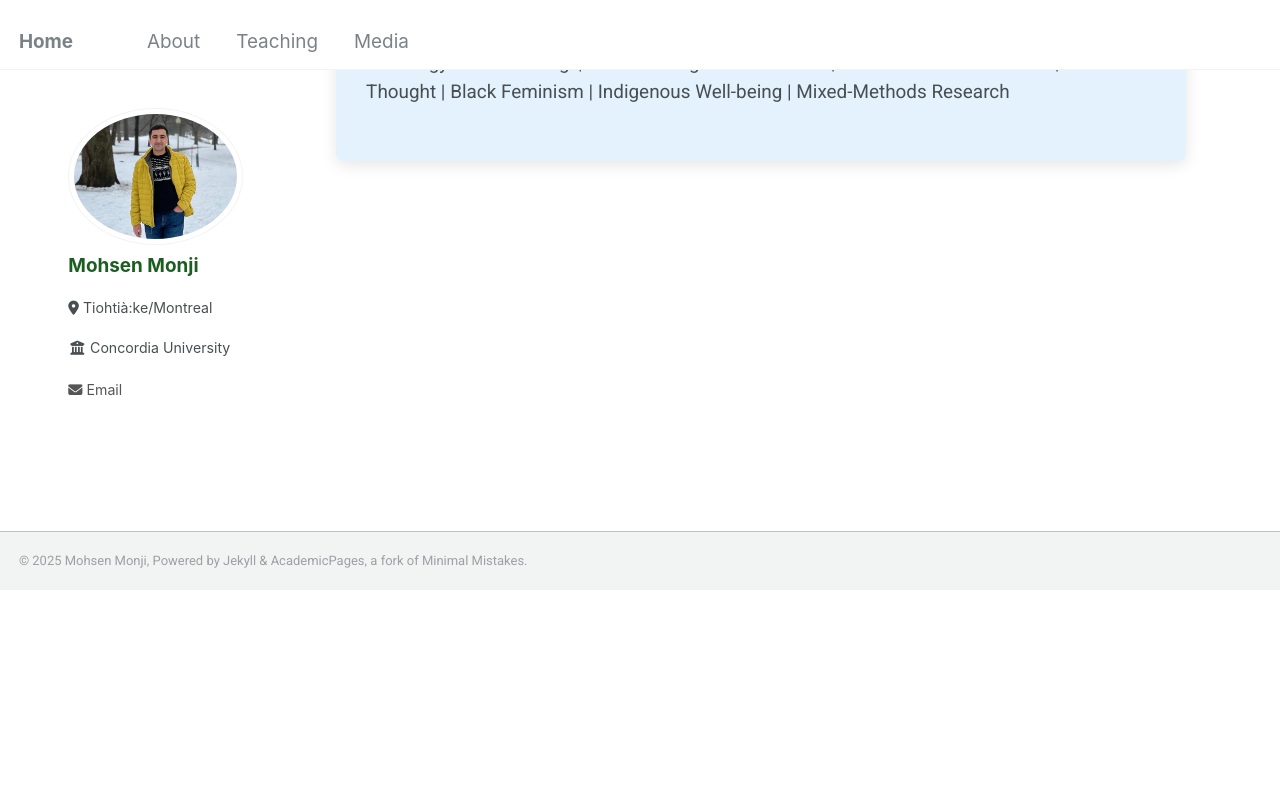
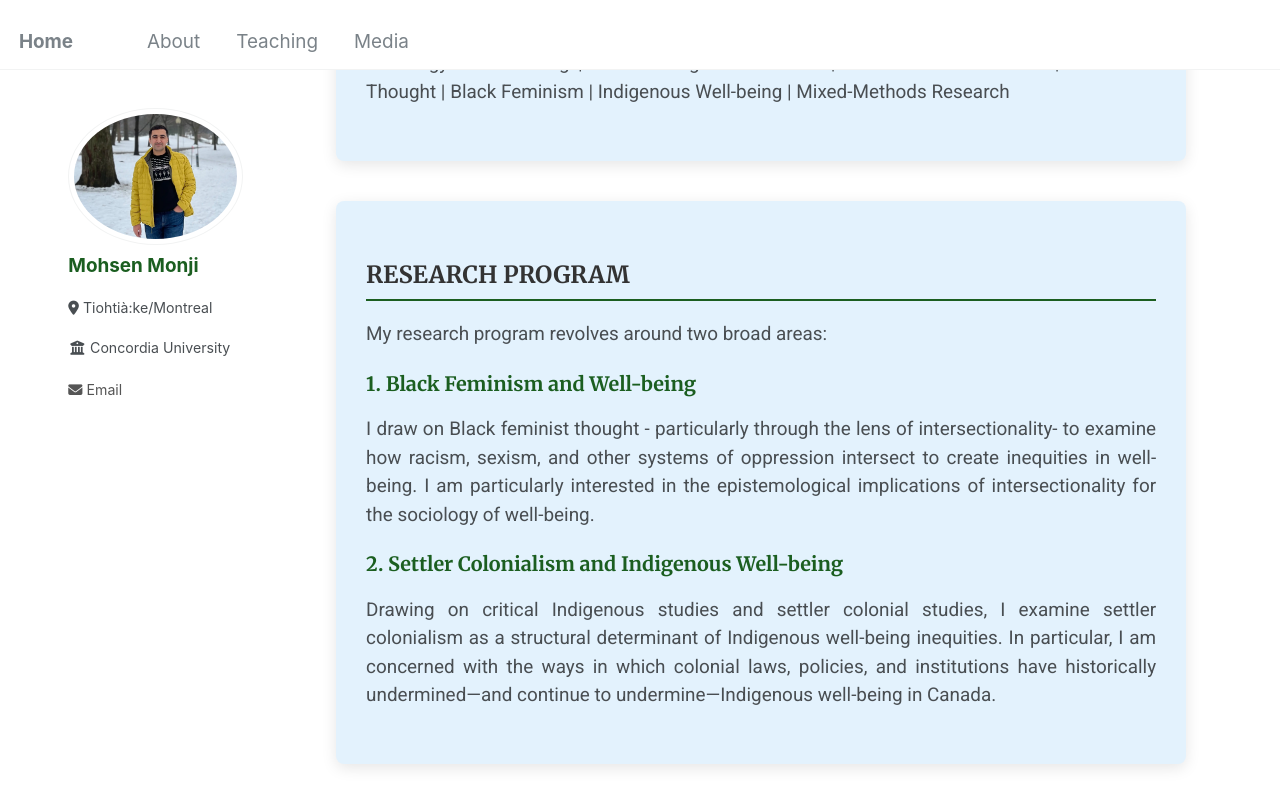
Before and after one commit to Mohsnmonji/mohsnmonji.github.io, a Jekyll site: the page built from about-me.md, in a window 1280 px wide and 900 px high, scrolled down 715 px. Shown: the top 807 px of the window. Built offline with Jekyll 4.4.1, drawn with Linux system fonts in a browser that asks for light colours; before the commit the page ends 1305 px from its top, so only the background shows below that.

Commit message:
Update about-me.md

```diff
--- a/about-me.md
+++ b/about-me.md
@@ -70,3 +70,22 @@ author_profile: true
     Sociology of Well-being | Critical Indigenous Studies | Settler Colonial Studies | Decolonial Thought | Black Feminism | Indigenous Well-being | Mixed-Methods Research
   </p>
 </div>
+
+<!-- CARD 3: RESEARCH PROGRAM -->
+<div class="about-card">
+  <h2>RESEARCH PROGRAM</h2>
+
+  <p>My research program revolves around two broad areas:</p>
+
+  <h4>1. Black Feminism and Well-being</h4>
+  <p>
+    I draw on Black feminist thought - particularly through the lens of intersectionality- to examine how racism, sexism, and other systems of oppression intersect to create inequities in well-being. I am particularly interested in the epistemological implications of intersectionality for the sociology of well-being.
+  </p>
+
+  <h4>2. Settler Colonialism and Indigenous Well-being</h4>
+  <p>
+    Drawing on critical Indigenous studies and settler colonial studies, I examine settler colonialism as a structural determinant of Indigenous well-being inequities. In particular, I am concerned with the ways in which colonial laws, policies, and institutions have historically undermined—and continue to undermine—Indigenous well-being in Canada.
+  </p>
+
+
+</div>
```
